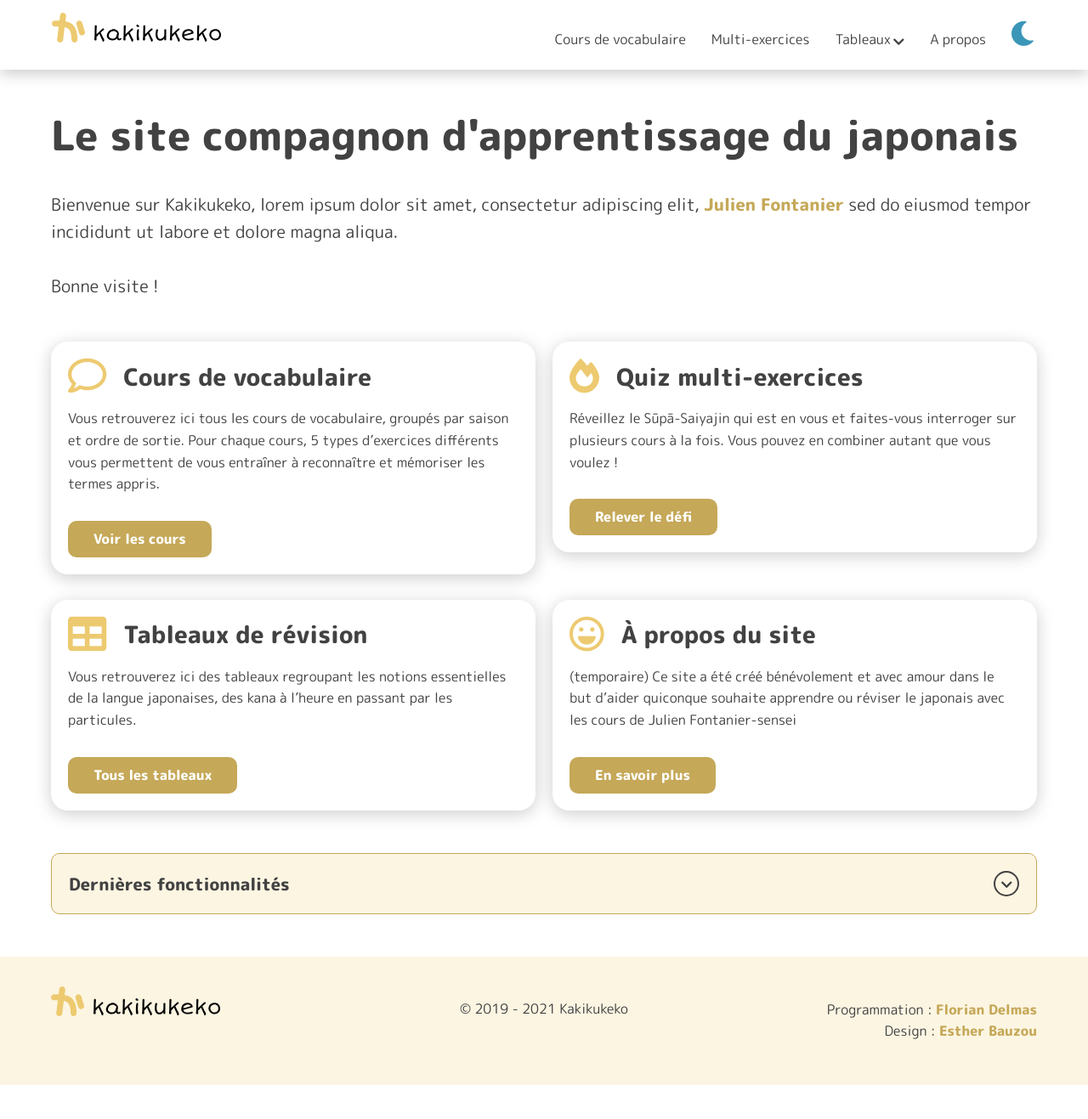
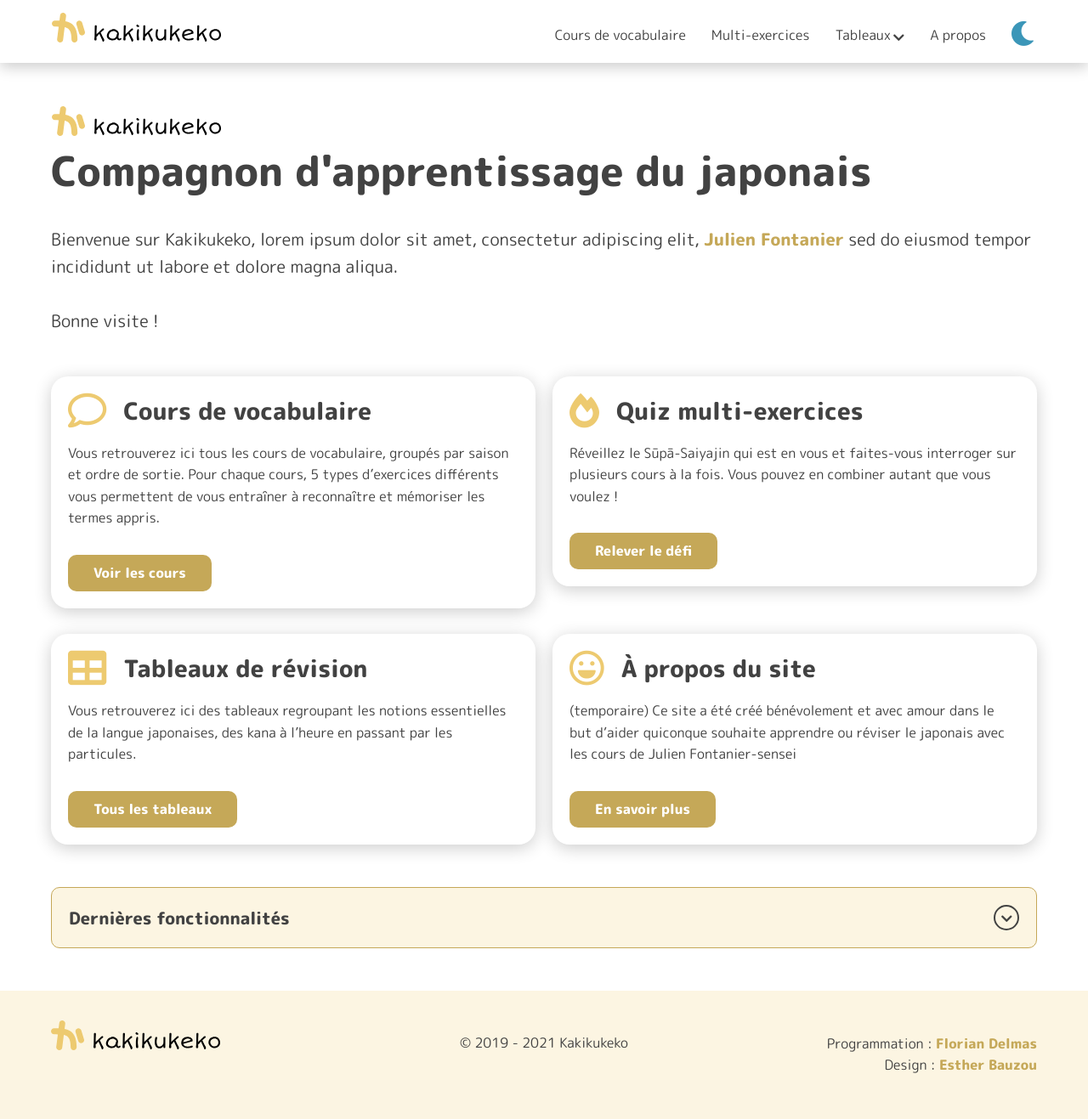
Before and after one commit to PetitChampi/kakikukeko, a PHP site: page / in a window 1280 px wide. Shown: the whole page at 85% size. Before the commit the page ends 1277 px from the top, so only its background shows below. Run offline with PHP 8.4, Linux system fonts and the light colour scheme; some web fonts are replaced.

Commit message:
finished homepage layout

```diff
--- a/index.html
+++ b/index.html
@@ -65,7 +65,8 @@
 
   <main class="main">
     <div class="wrapper">
-      <h1 class="page-title">Le site compagnon d'apprentissage du japonais</h1>
+      <div class="logo"></div>
+      <h1 class="page-title">Compagnon d'apprentissage du japonais</h1>
       <p class="regular-text">Bienvenue sur Kakikukeko, lorem ipsum dolor sit amet, consectetur adipiscing elit, <a href="">Julien Fontanier</a> sed do eiusmod tempor incididunt ut labore et dolore magna aliqua.<br><br>Bonne visite !</p>
       <section class="page-section">
         <div class="grid-2">
@@ -77,7 +78,7 @@
               </h2>
               <p class="box-item--text">Vous retrouverez ici tous les cours de vocabulaire, groupés par saison et ordre de sortie. Pour chaque cours, 5 types d’exercices différents vous permettent de vous entraîner à reconnaître et mémoriser les termes appris.</p>
               <div class="subsection">
-                <a href="" class="button-primary">
+                <a href="vocabulaire.html" class="button-primary">
                   Voir les cours
                 </a>
               </div>
@@ -91,7 +92,7 @@
               </h2>
               <p class="box-item--text">Réveillez le Sūpā-Saiyajin qui est en vous et faites-vous interroger sur plusieurs cours à la fois. Vous pouvez en combiner autant que vous voulez !</p>
               <div class="subsection">
-                <a href="" class="button-primary">
+                <a href="multi-exo.html" class="button-primary">
                   Relever le défi
                 </a>
               </div>
@@ -105,7 +106,7 @@
               </h2>
               <p class="box-item--text">Vous retrouverez ici des tableaux regroupant les notions essentielles de la langue japonaises, des kana à l’heure en passant par les particules.</p>
               <div class="subsection">
-                <a href="" class="button-primary">
+                <a href="tableaux.html" class="button-primary">
                   Tous les tableaux
                 </a>
               </div>
@@ -119,7 +120,7 @@
               </h2>
               <p class="box-item--text">(temporaire) Ce site a été créé bénévolement et avec amour dans le but d’aider quiconque souhaite apprendre ou réviser le japonais avec les cours de Julien Fontanier-sensei</p>
               <div class="subsection">
-                <a href="" class="button-primary">
+                <a href="a-propos.html" class="button-primary">
                   En savoir plus
                 </a>
               </div>
@@ -136,11 +137,11 @@
             </div>
             <div class="accordion-content">
               <ul class="box-info--text">
-                <li>blabla</li>
-                <li>yyyoooo</li>
+                <li>Lorem ipsum dolor sit, amet consectetur adipisicing elit. Ab, explicabo.</li>
+                <li>Lorem ipsum, dolor sit amet consectetur adipisicing elit. Voluptatem, asperiores!</li>
                 <li>Lorem ipsum dolor sit, amet consectetur adipisicing elit. Fuga reprehenderit sunt debitis ipsam labore corrupti quasi eaque quam accusantium cupiditate?</li>
                 <li>Lorem ipsum dolor sit amet, consectetur adipisicing elit. Alias, in?</li>
-                <li>caca</li>
+                <li>Lorem ipsum dolor sit amet.</li>
               </ul>
             </div>
           </div> <!-- .accordion -->
--- a/styles/components/header.scss
+++ b/styles/components/header.scss
@@ -128,6 +128,7 @@
         color: var(--color-text);
         text-decoration: none;
         font-weight: 400;
+        line-height: 140%;
         transition: color ease .2s;
         &:hover {
           color: var(--color-primary);
@@ -193,6 +194,7 @@
           &--link {
             display: inline-block;
             padding: 10px 0;
+            font-weight: 400;
             text-decoration: none;
             color: var(--color-text);
             transition: color ease .2s;
--- a/styles/css/index.css
+++ b/styles/css/index.css
@@ -89,7 +89,7 @@
   font-size: 2.5rem;
   font-weight: bold;
   margin-top: 0;
-  line-height: 140%;
+  line-height: 130%;
 }
 @media screen and (min-width: 768px) {
   .page-title {
@@ -145,6 +145,15 @@
   display: inline-block;
   margin-right: 20px;
   font-size: 1.5em;
+}
+
+.logo {
+  width: 50px;
+  height: 35px;
+  background: var(--logo-img-path) no-repeat center;
+  background-size: contain;
+  width: 200px;
+  margin-bottom: 10px;
 }
 
 * {
@@ -314,6 +323,7 @@ p a, ul a {
   color: var(--color-text);
   text-decoration: none;
   font-weight: 400;
+  line-height: 140%;
   transition: color ease 0.2s;
 }
 .nav-menu-item--link:hover {
@@ -387,6 +397,7 @@ p a, ul a {
 .nav-menu-dropdown-list-item--link {
   display: inline-block;
   padding: 10px 0;
+  font-weight: 400;
   text-decoration: none;
   color: var(--color-text);
   transition: color ease 0.2s;
--- a/styles/utils.scss
+++ b/styles/utils.scss
@@ -1,4 +1,4 @@
-// ----- wrappers & sections
+// ----- layout
 .wrapper {
   max-width: 1200px;
   margin: auto;
@@ -17,8 +17,6 @@
 .subsection {
   margin-top: 30px;
 }
-
-// ----- Grids
 .grid-2 {
   display: grid;
   column-gap: 20px;
@@ -44,7 +42,7 @@
   font-size: 2.5rem;
   font-weight: bold;
   margin-top: 0;
-  line-height: 140%;
+  line-height: 130%;
   @media screen and (min-width: $mobile-breakpoint) {
     font-size: 3rem;
   }
@@ -92,3 +90,13 @@
     font-size: 1.5em;
   }
 }
+
+// ----- Other
+.logo {
+  width: 50px;
+  height: 35px;
+  background: var(--logo-img-path) no-repeat center;
+  background-size: contain;
+  width: 200px;
+  margin-bottom: 10px;
+}
```
Also changed, not shown: 1 other file.
